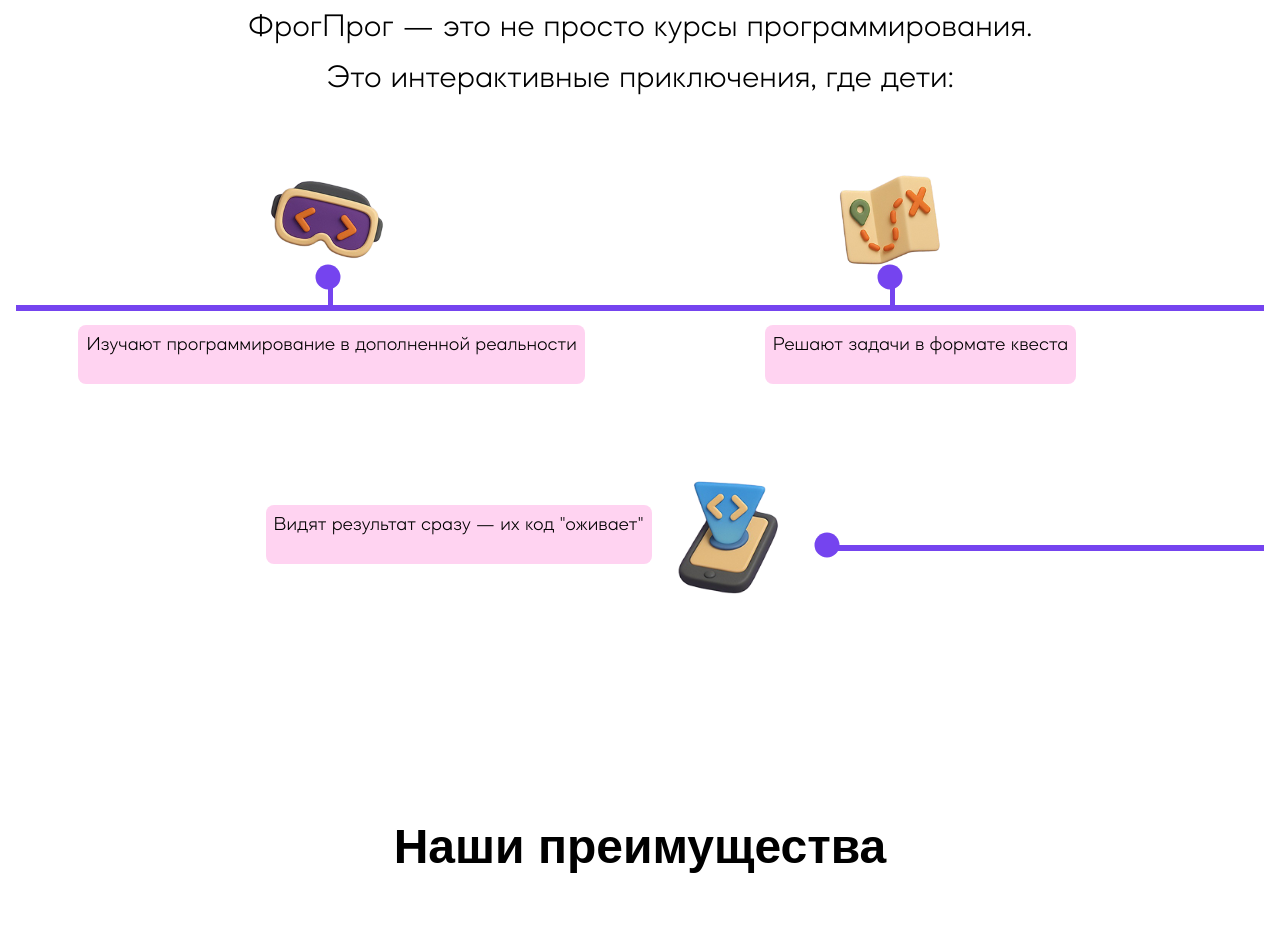
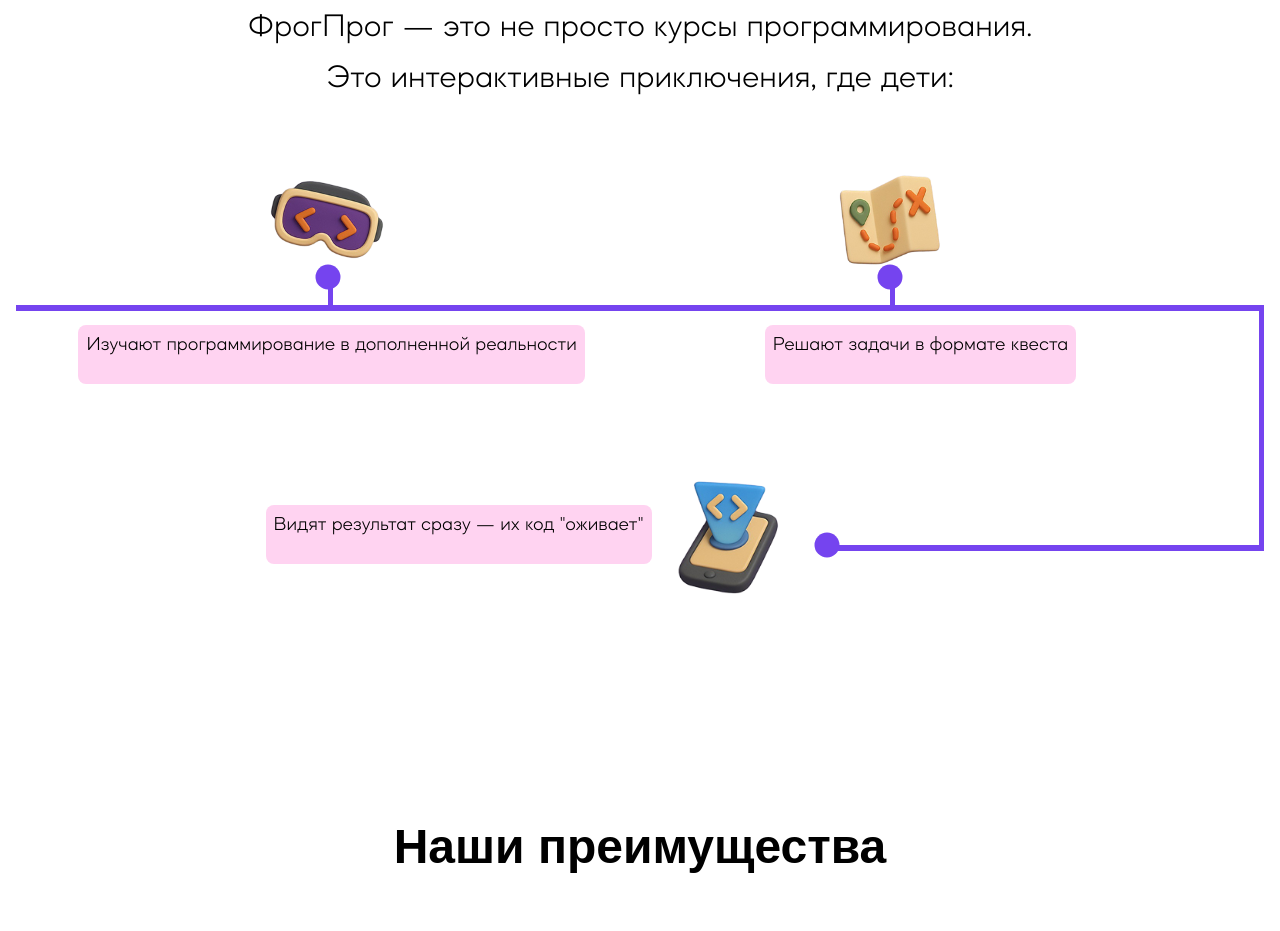
Before and after one commit to Hibiscus14/landing-frogprog, a plain HTML site: page index.html in a window 1280 px wide. Shown: the part 2454-3385 px from the top of the page. Drawn offline with nearby package versions, Linux system fonts and the light colour scheme; files whose address does not match are found by name.

Commit message:
Добавила вертикальную соединительную линию в инфографике

```diff
--- a/css/components.css
+++ b/css/components.css
@@ -304,6 +304,16 @@
     min-height: 25rem;
     margin: 5rem 0;
 }
+    .infographic::after {
+        content: '';
+        position: absolute;
+        top: 30%;
+        right: 0;
+        width: 5px;
+        height: calc(90% - 30%);
+        background-color: var(--clr-purple);
+        display: none;
+    }
 
 .top-line, .bottom-line {
     position: absolute;
--- a/css/media.css
+++ b/css/media.css
@@ -181,6 +181,10 @@
         margin-bottom: 1rem;
     }
 
+    .infographic::after {
+        display: none;
+    }
+
     .info-text {
         background-color: var(--clr-pink);
         width: fit-content;
@@ -346,6 +350,10 @@
         width: 35%;
     }
 
+    .infographic::after {
+        display: block;
+    }
+
     .left-vertical-line {
         top: 23%;
         left: 25%;
```
